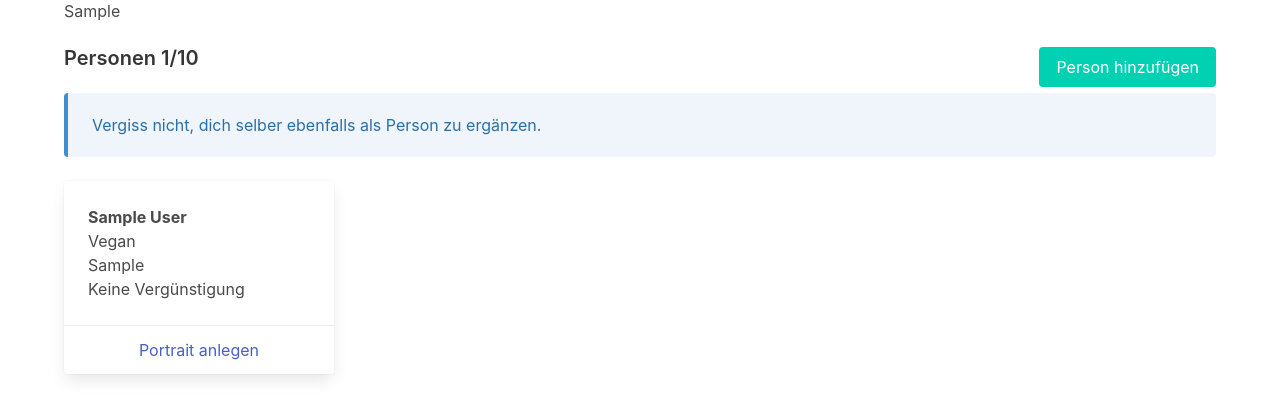
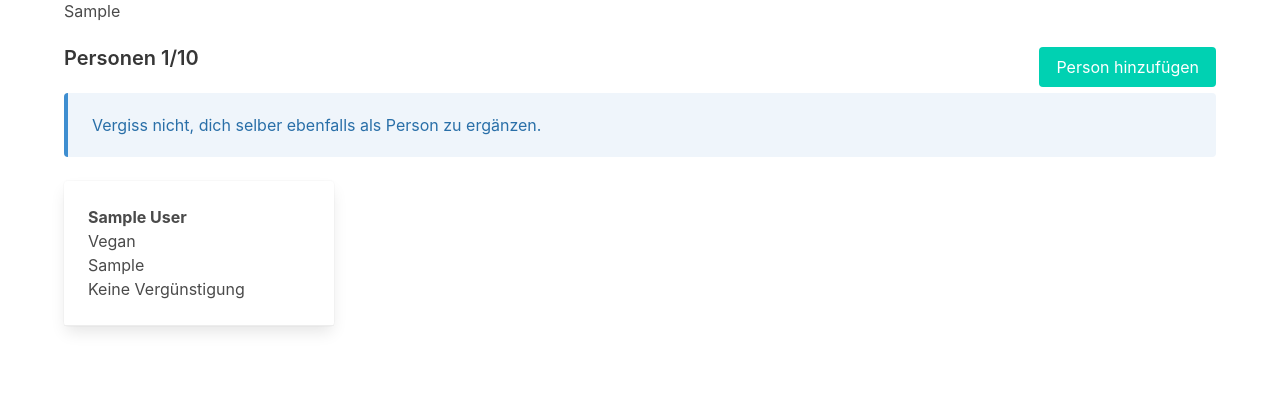
Before and after one commit to timptner/fatama, a Django app: page /attendances/1/ in a window 1280 px wide. Shown: the part 268-687 px from the top of the page. Run offline with Django 5.2, Linux system fonts and the light colour scheme; a user stored in the database is signed in; tables that the repository leaves empty hold one stand-in row (values such as "Sample post").

Commit message:
Remove portrait create button

```diff
--- a/congresses/templates/congresses/attendance_detail.html
+++ b/congresses/templates/congresses/attendance_detail.html
@@ -68,10 +68,12 @@
                                 {% endif %}
                             </div>
                             <footer class="card-footer">
-                                <a href="{% url 'congresses:create-portrait' participant.pk %}"
-                                   class="card-footer-item">
-                                    Portrait anlegen
-                                </a>
+                                {% if not participant.portrait %}
+                                    <a href="{% url 'congresses:create-portrait' participant.pk %}"
+                                       class="card-footer-item">
+                                        Portrait anlegen
+                                    </a>
+                                {% endif %}
                             </footer>
                         </div>
                     </div>
--- a/congresses/urls.py
+++ b/congresses/urls.py
@@ -9,6 +9,6 @@ urlpatterns = [
     path('congresses/', views.CongressListView.as_view(), name='congress-list'),
     path('congresses/<int:pk>/', views.CongressDetailView.as_view(), name='congress-detail'),
     path('congresses/<int:pk>/add_attendance/', views.AttendanceCreateView.as_view(), name='create-attendance'),
-    path('participants/<int:pk>/add_profile/', views.PortraitCreateView.as_view(), name='create-portrait'),
+    path('participants/<int:pk>/add_portrait/', views.PortraitCreateView.as_view(), name='create-portrait'),
     path('attendances/update_seats/', views.SeatFormView.as_view(), name='update-seats'),
 ]
```
